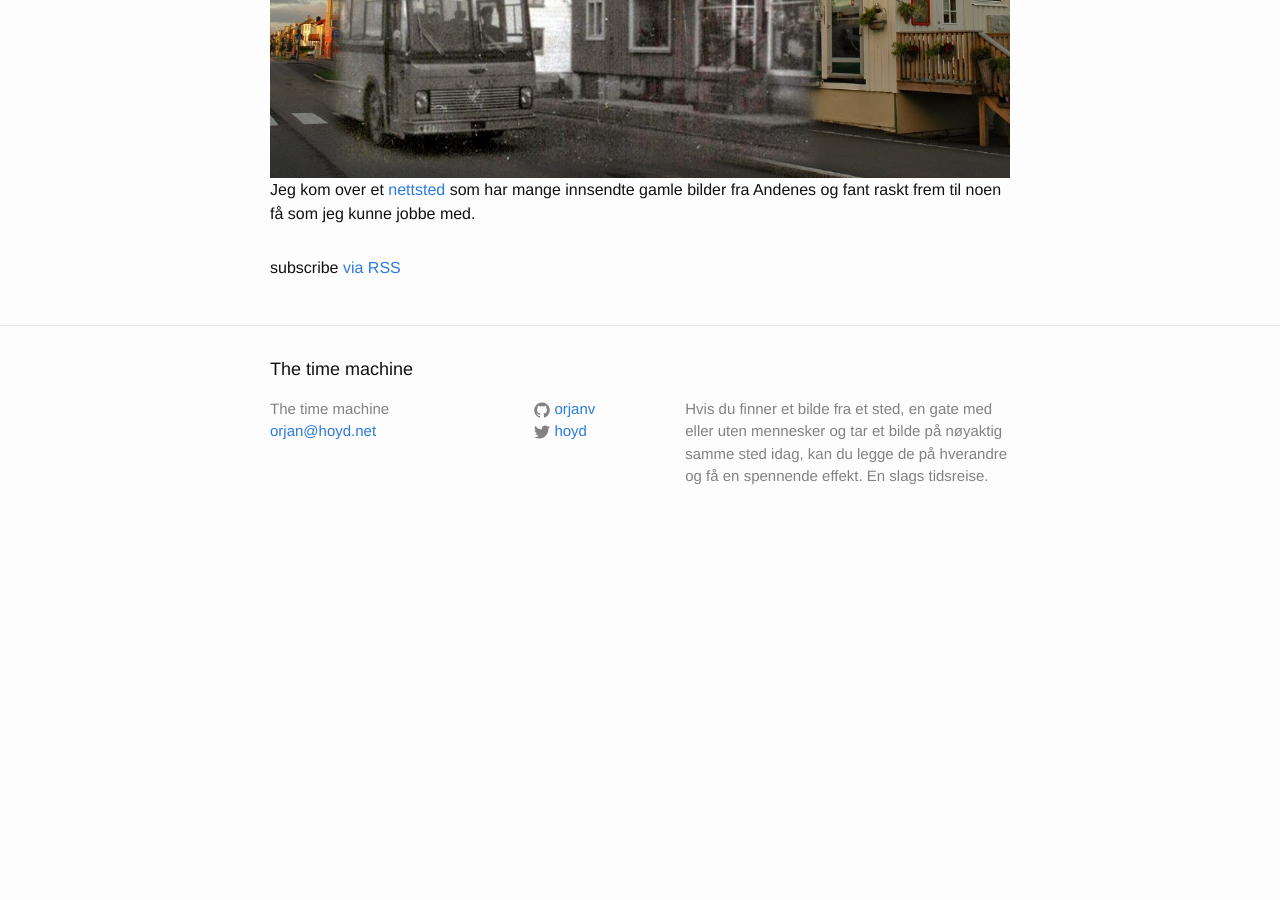
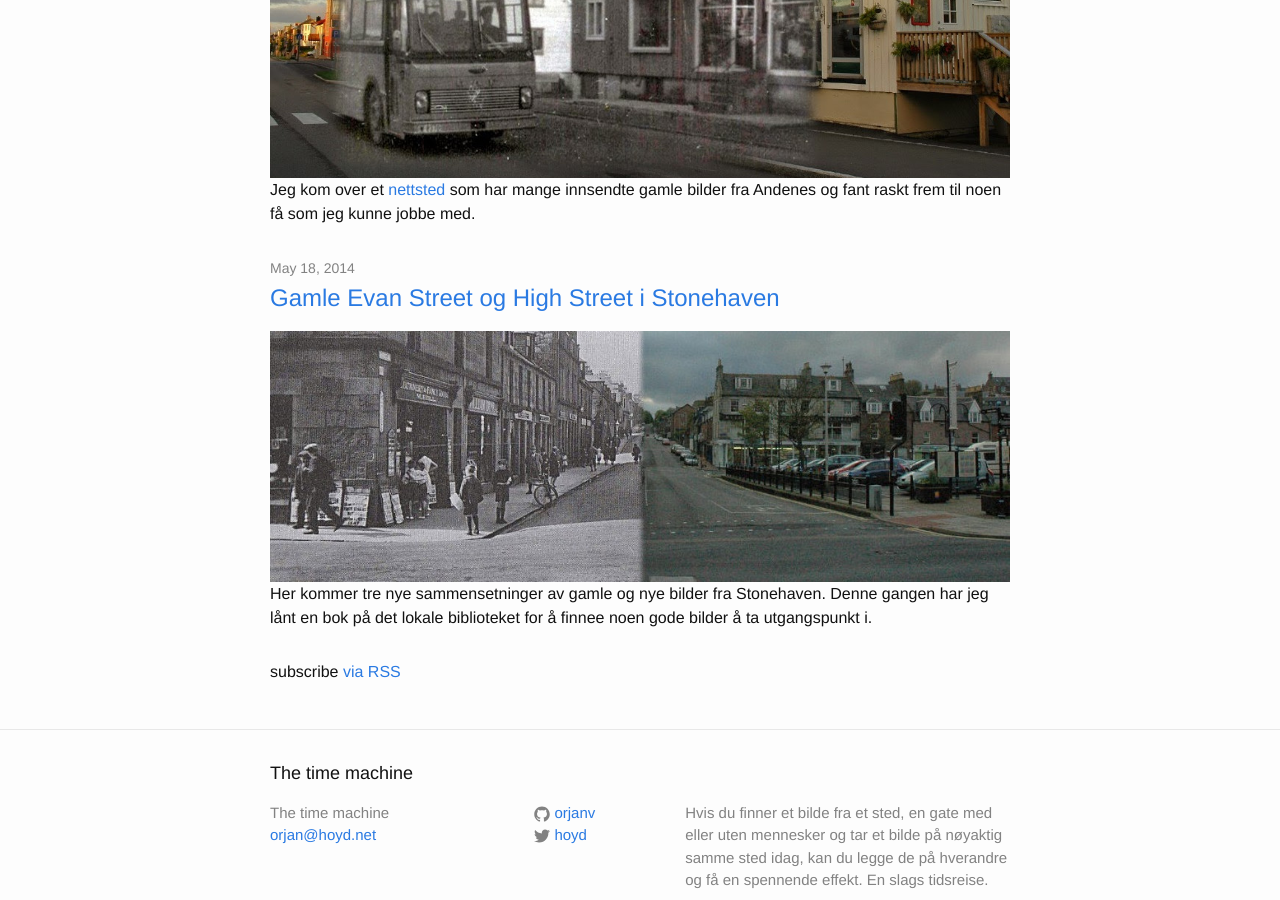
Before and after one commit to orjanv/orjanv.github.io, a Jekyll site: the page built from index.html, in a window 1280 px wide and 900 px high, scrolled down 1052 px. Built offline with Jekyll 4.4.1, drawn with Linux system fonts in a browser that asks for light colours; before the commit the page ends 1600 px from its top, so only the background shows below that; part of the change alters nothing that is shown.

Commit message:
Added an older article

```diff
--- a/_includes/footer.html
+++ b/_includes/footer.html
@@ -60,6 +60,5 @@
 
   ga('create', 'UA-45595881-2', 'auto');
   ga('send', 'pageview');
-
 </script>
 </footer>
--- /dev/null
+++ b/_posts/2014-05-18-gamle-evan-street-og-high-street-i-stonehaven.md
@@ -0,0 +1,31 @@
+---
+layout: post
+title:  "Gamle Evan Street og High Street i Stonehaven"
+date:   2014-05-18 21:37:30
+thumbnail: /assets/004-banner.jpg
+category: historie
+tags: historie andenes gimp bildemanipulering foto historie stonehaven
+---
+Her kommer tre nye sammensetninger av gamle og nye bilder fra Stonehaven. Denne gangen har jeg lånt en bok på det lokale biblioteket for å finnee noen gode bilder å ta utgangspunkt i.
+
+Det første bildet (1) viser en travel dag på Evan Street fra 1800-tallet, med torget til høyre slik det er i dag. Nå er torget parkeringsplass for mange biler på dagtid. Tidligere var det også et digert tre der, men borte idag. Til venstre på gatehjørnet, idag en optiker forretning, var fødestedet for oppfinneren Robert W. Thomson (f. 1822).
+
+![Mix]({{ site.url }}/assets/004a-mix.jpg)
+
+Robert Thomson, fant opp fyllepennen i 1857 og forandret skriving for alltid. Det ble mulig å skrive mer enn noen få ord uten å dyppe en penn med blekk, som fyllepenner inneholder sin egen forsyning av blekk (2).
+
+Det andre bildet er High Street med Market Cross lengst bak. Fireball ceremony (4), en tradisjon som begynte i 1889 og foregår på nyttårsaften skjer i denne gaten.
+
+![Mix]({{ site.url }}/assets/004b-mix.jpg)
+
+Tredje og siste bilde er som 1. bilde bare motsett vei. Her ser vi ned Evan Street mot torget på venstre side og havet i bakgrunnen. Bildet er fra 1930-tallet (5).
+
+![Mix]({{ site.url }}/assets/004c-mix.jpg)
+
+Kilder:
+
+1. "[Old Stonehaven](http://www.amazon.co.uk/Old-Stonehaven-Brian-H-Watt/dp/1840330147)" av Brian H. Watt, side 20
+2. [http://www.dobing.info/12/2013/06/fyllepenner-vs-kulepenner](http://www.dobing.info/12/2013/06/fyllepenner-vs-kulepenner.html).html
+3. "[Old Stonehaven](http://www.amazon.co.uk/Old-Stonehaven-Brian-H-Watt/dp/1840330147)" av Brian H. Watt, side 6
+4. [http://www.stonehavenfireballs.co.uk/about](http://www.stonehavenfireballs.co.uk/about)
+5. "[Old Stonehaven](http://www.amazon.co.uk/Old-Stonehaven-Brian-H-Watt/dp/1840330147)" av Brian H. Watt, side 6
```
Also changed, not shown: assets/004-banner.jpg (added), assets/004a-mix.jpg (added), assets/004b-mix.jpg (added), assets/004c-mix.jpg (added).
